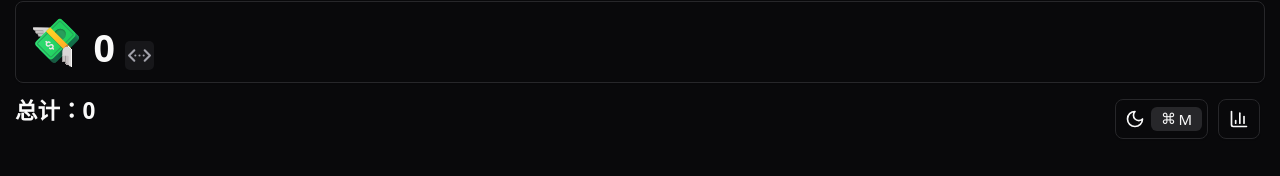
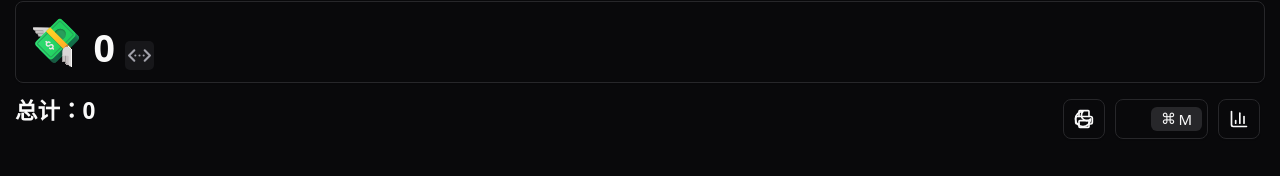
Before and after one commit to Raidennnnnn/money-recorder, a React (Vite) app: page / in a window 1280 px wide. Shown: the part 621-797 px from the top of the page. Built offline with nearby package versions, Linux system fonts and the light colour scheme.

Commit message:
Add record export functionality with JSON file generation

```diff
--- a/src/App.tsx
+++ b/src/App.tsx
@@ -2,20 +2,61 @@ import MoneyRecorder from './components/money-recorder'
 import './App.css'
 import { useNavigateWithTransition } from './hooks/use-navi-with-transition';
 import { Button } from './components/ui/button';
-import { ChartColumnIcon } from 'lucide-react';
+import { ChartColumnIcon, Printer } from 'lucide-react';
 import ThemeToggle from './components/app-theme-toggle';
-import { useRef } from 'react';
+import { useContext, useRef } from 'react';
+import { Past12MonthRecordsContext } from './components/record-context';
 
 export default function App() {
   const navigate = useNavigateWithTransition();
   const ref = useRef<HTMLButtonElement>(null);
+  const allRecords = useContext(Past12MonthRecordsContext);
+
+  function handleExportRecords() {
+    try {
+      // 将记录转换为JSON字符串
+      const recordsJson = JSON.stringify(allRecords, null, 2);
+
+      // 创建Blob对象
+      const blob = new Blob([recordsJson], { type: 'application/json' });
+
+      // 创建下载链接
+      const url = URL.createObjectURL(blob);
+      const link = document.createElement('a');
+      link.href = url;
+
+      // 设置文件名（使用当前日期）
+      const date = new Date();
+      const fileName = `records_export_${date.getFullYear()}-${(date.getMonth() + 1).toString().padStart(2, '0')}-${date.getDate().toString().padStart(2, '0')}.json`;
+      link.download = fileName;
+
+      // 触发下载
+      document.body.appendChild(link);
+      link.click();
+
+      // 清理
+      document.body.removeChild(link);
+      URL.revokeObjectURL(url);
+
+      alert('导出成功！');
+    } catch (error) {
+      console.error('导出失败:', error);
+      alert('导出失败，请查看控制台获取详细信息。');
+    }
+  }
+
   return <>
+    <div className="app-container">
       <MoneyRecorder />
       <div className="fixed bottom-8 right-4 flex gap-2">
+        <Button onClick={handleExportRecords} variant="outline" size="sm" className="px-2">
+          <Printer className="w-4 h-4" />
+        </Button>
         <ThemeToggle />
         <Button ref={ref} variant="outline" size="sm" className="px-2" onClick={() => navigate('/chart', ref)}>
           <ChartColumnIcon className="w-4 h-4" />
         </Button>
       </div>
+    </div>
   </>
 }
```
Lines whose indentation alone changed are shown as unchanged.
